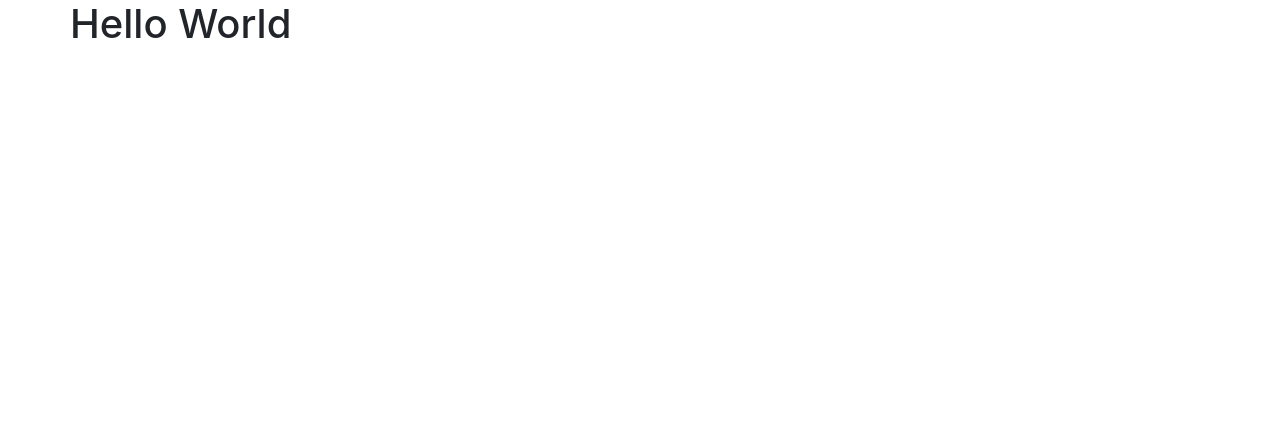
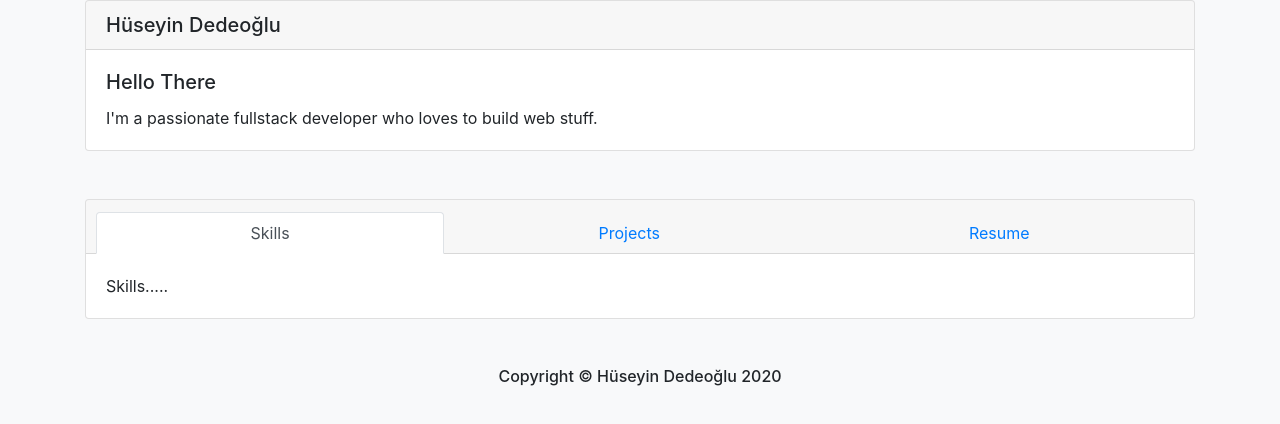
Before and after one commit to dedeogluhu/portfolio, a Vue app: page / in a window 1280 px wide. Shown: the top 424 px of the page. Built offline with nearby package versions, Linux system fonts and the light colour scheme.

Commit message:
imported components

```diff
--- a/src/App.vue
+++ b/src/App.vue
@@ -1,17 +1,28 @@
 <template>
-  <div id="app" class="container">
-    <div class="row">
-      <h1>Hello World</h1>
-    </div>
+  <div id="app" class="bg-light">
+    <mainInfo />
+    <tabsSection />
+    <vFooter />
   </div>
 </template>
 
 <script>
+import mainInfo from "./components/main-info";
+import tabsSection from "./components/tabs-section";
+import vFooter from "./components/v-footer";
+
 export default {
   name: "App",
-  components: {},
+  components: {
+    mainInfo,
+    tabsSection,
+    vFooter,
+  },
 };
 </script>
 
 <style>
+#app {
+  height: 100vh;
+}
 </style>
```
